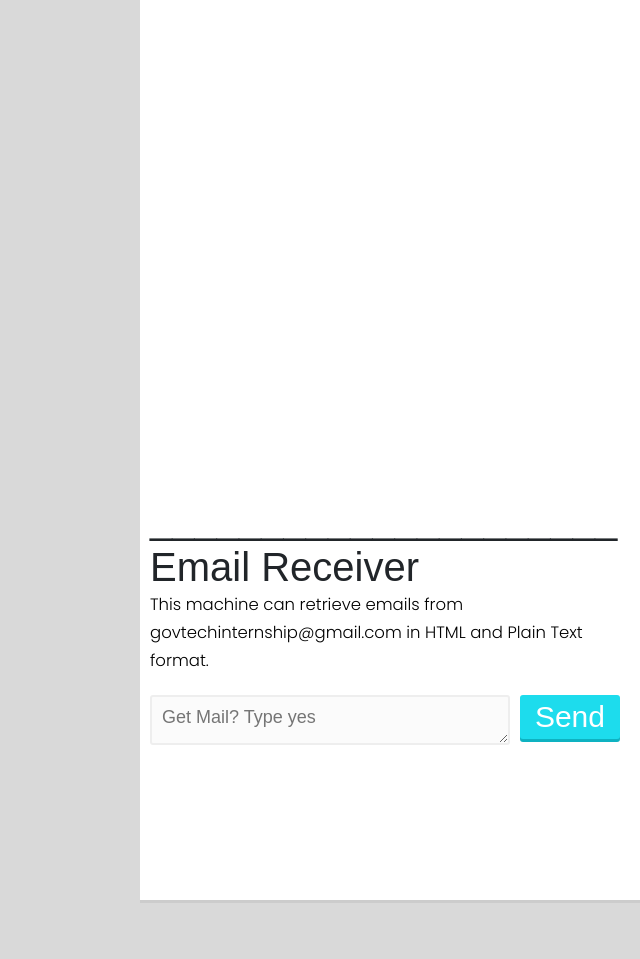
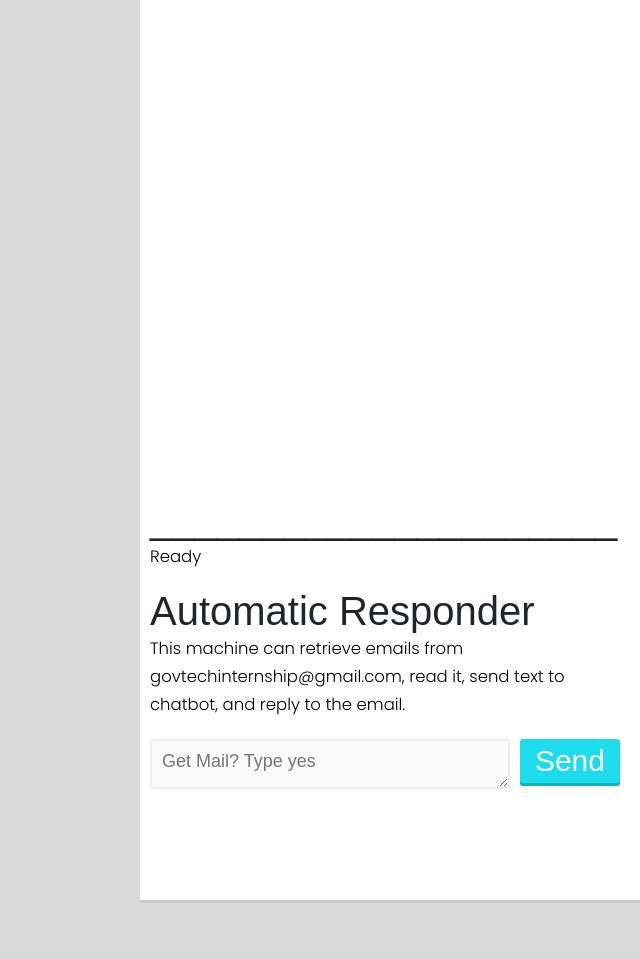
Before and after one commit to MITeoRIte/Chatbot-4.1, a Django app: page /polls/getmail/ in a window 1400 px wide. Shown: the top 959 px of the page, without its empty margins (760-1400 px from the left). Run offline with Django 3.2, Linux system fonts and the light colour scheme; parts of the project's set-up code (start-up, migrations or seed data) failed here and were passed over; some libraries are stand-ins or nearby versions.

Commit message:
Fixing bugs

```diff
--- a/polls/templates/polls/getmail.html
+++ b/polls/templates/polls/getmail.html
@@ -400,9 +400,10 @@ a.article:hover {
 		<p id="showlog1" class="showlog">&nbsp;</p>
 	</div>
     <h1> _____________________ </h1>
-		<h1>Email Receiver </h1><p>This machine can retrieve emails from govtechinternship@gmail.com in HTML and Plain Text format.</p>
+    <p id="thinking">Ready</p>
+		<h1>Automatic Responder </h1><p>This machine can retrieve emails from govtechinternship@gmail.com, read it, send text to chatbot, and reply to the email.</p>
 		<div class="chatlogs">
-			<p id="thinking"></p>
+
 		</div>
 		<div class="chat-form">
 			<textarea id="textdifang" placeholder="Get Mail? Type yes"></textarea>
@@ -411,8 +412,8 @@ a.article:hover {
 
 		<script>
 		var messages = [],
-		UM = "", //keeps track of the most recent input string from the user  //var keeps track of what the chatbot is going to say
-		botName = 'Tom',
+        text = "",
+		botName = 'Bot Bob',
 		textbeforesplit = "",
 		textonly = "",
 		talking = true; //name of the chatbot
@@ -427,18 +428,69 @@ a.article:hover {
 					textbeforesplit = textdifang.value; //stores what the user type
 					textdifang.value = ""; //Resets the textbox
                     messages.push("<b>You: </b>" + textbeforesplit);
+                    document.getElementById("thinking").innerHTML = "Please give Bob a second...";
 					$.ajax({ //Uses AJAX to send message to chatbot
                 		type: 'POST',
                 		url: 'getamail/',
 						data: {'message': textbeforesplit}, //sends message to chatbot MAYBE CAN SEPERATE IT INTO FIELDS COS ITS NO CHATBOT
-                		success: function(data) { //once reply is received,
-							var botMessage = data; //stores reply in botMessge
-                            document.getElementById("thinking").innerHTML = "";
-                            messages.push("<b>" + botName + "</b> " + botMessage); //add bot's message to var messages
+                		dataType: 'json',
+                        success: function(data) { //once reply is received,
+							var botMessage = data.mailmessage; //stores reply in botMessge
+                            var replymail = data.mailsender;
+                            var subject = String(data.mailsubject);
+                            if (subject.startsWith("RE:")){
+                                var subjectforreply = (subject);
+                            }else{
+                                var subjectforreply = ("RE: " + subject)}
+                            // alert("email received: \n\nSubject: " + subject + "\nBody: \n" + botMessage + "\n\nfrom: " + replymail);
+                            document.getElementById("thinking").innerHTML = "Ready";
+                            messages.push("<b>Received: </b> " + botMessage); //add bot's message to var messages
                             for (var i = 1; i < 11; i++) {
                                 if (messages[messages.length - i]){
                                     document.getElementById("showlog" + i).innerHTML = messages[messages.length - i];
                                 }}
+                            $.ajax({ //Uses AJAX to send message to chatbot
+                                type: 'POST',
+                                url: 'sendtochatterbot/',
+                                data: {'message': botMessage}, //sends message to chatbot MAYBE CAN SEPERATE IT INTO FIELDS COS ITS NO CHATBOT
+                                success: function(data) { //once reply is received,
+                                    var botreply = data; //stores reply in botMessge
+                                    var text = String(botreply);
+                                    // alert("Here's what I will be saying: " + botreply);
+                                    setTimeout(function(){
+                                        document.getElementById("thinking").innerHTML = "Ready";
+                                        messages.push("<b>Sent: </b> " + botreply); //add bot's message to var messages
+                                        for (var i = 1; i < 11; i++) {
+                                            if (messages[messages.length - i]){
+                                                document.getElementById("showlog" + i).innerHTML = messages[messages.length - i];
+                                            }
+                                        }
+
+
+                                    },1000);
+                                    // alert("Now sending " + text + " to " + replymail);
+                                    document.getElementById("thinking").innerHTML = "Please give Bob another second...";
+                                    var UM = ["govtechinternship@gmail.com", "mcONLINE123", "frommail", replymail, subjectforreply, text];
+                                    $.ajax({ //Uses AJAX to send message to chatbot
+                                        type: 'POST',
+                                        url: 'sendamail/',
+                                        data: {'USERNAME': UM[0], 'PASSWORD': UM[1], 'FROMMAIL': UM[2], 'TOMAIL': UM[3], 'SUBJECTTEXT':UM[4], 'BODYTEXT':String(UM[5])}, //sends message to chatbot MAYBE CAN SEPERATE IT INTO FIELDS COS ITS NO CHATBOT
+                                        success: function(data) { //once reply is received,
+                                            botMessage = data; //mail sent!
+                                            messages.push("<b>" + botName + ": </b> " + botMessage); //add bot's message to var messages
+                                            for (var i = 1; i < 8; i++) {
+                                                if (messages[messages.length - i]){
+                                                    document.getElementById("showlog" + i).innerHTML = messages[messages.length - i];
+                                                }
+                                            }
+                                            document.getElementById("thinking").innerHTML = "Ready";
+                                        }
+                                    });
+                                }
+                            });
+
+
+
                 		}
             		});
 
--- a/polls/templates/polls/sendmail.html
+++ b/polls/templates/polls/sendmail.html
@@ -186,6 +186,7 @@
 </label>
 	<div class="chatbox">
 		<h1>Please enter: </h1><p>EMAIL, PASSWORD, FROMMAIL, TOMAIL, SUBJECT TEXT, BODY TEXT</p>
+		<h3>You can copy and paste: </h3><span>govtechinternship@gmail.com, mcONLINE123, frommail, tomail,subject,body</span>
 		<div class="chatlogs">
 			<p id="chatlog7" class="chatlog">&nbsp;</p>
     		<p id="chatlog6" class="chatlog">&nbsp;</p>
@@ -206,7 +207,7 @@
 		var messages = [],
 		UM = "", //keeps track of the most recent input string from the user
 		botMessage = "", //var keeps track of what the chatbot is going to say
-		botName = 'Tom',
+		botName = 'Bot Bob',
 		textbeforesplit = "",
 		textonly = "",
 		talking = true; //name of the chatbot
@@ -222,7 +223,7 @@
 					textonly = UM.splice(5,999); //this takes out all those after the 5th comma and combine it
 					UM.push(textonly);
 					alert("This is what you will be sending: \n " + UM[UM.length - 1]);
-					document.getElementById("thinking").innerHTML = "Thinking...";
+					document.getElementById("thinking").innerHTML = "Please give Bob a second...";
 					textdifang.value = ""; //Resets the textbox
 					messages.push("<p>You: " + UM + "</p>"); //adds the value of the chatbox to the array messages
 					$.ajax({ //Uses AJAX to send message to chatbot
--- a/polls/urls.py
+++ b/polls/urls.py
@@ -6,7 +6,9 @@ urlpatterns = [
     path('sendmail', views.sendmail),#perfected
     path('converse/',views.displaychatbot),
     path('converse/sendtochatterbot/',views.send_replyfromChatterbot),#perfected
+    path('getmail/sendtochatterbot/', views.send_replyfromChatterbot),
     path('sendamail/', views.sendamail), #perfected
     path('getmail/getamail/', views.getamail), #perfected
+    path('getmail/sendamail/', views.sendamail),
     path('getmail/', views.getmail), #perfected
 ]
--- a/polls/views.py
+++ b/polls/views.py
@@ -12,9 +12,15 @@ from chatterbot.trainers import ListTrainer
 from chatterbot import ChatBot
 bot = ChatBot('Test')
 bot.set_trainer(ListTrainer)
+trainerset = []
 for f in os.listdir('/Users/yuxin/Desktop/chatterbotfiles'):
-    toprocess = open('/Users/yuxin/Desktop/chatterbotfiles/' + f, 'rb').readlines()
-    bot.train(toprocess)
+    with open('/Users/yuxin/Desktop/chatterbotfiles/' + f, encoding="utf-16") as toprocess:
+        for line in toprocess:
+            linestripped = str(line).rstrip("b'")
+            linefinal = linestripped.rstrip("\n'")
+            print(str(linefinal))
+            trainerset.append(str(linefinal))
+        bot.train(trainerset)
 def send_replyfromChatterbot(request):
     xinxi = request.POST['message']
     reply = bot.get_response(xinxi)
@@ -37,10 +43,16 @@ def getmail(request):
 from sendmail import sendmailclass
 success = False
 def sendamail(request):
-    reply = "Success!"
+    print("sendamail function invoked")
+    reply = "Mail sent!"
     xinxi = request.POST
     print(xinxi)
-    sendmailclass.sendmailfunc(xinxi["USERNAME"],xinxi["PASSWORD"],xinxi["FROMMAIL"],xinxi["TOMAIL"],xinxi["SUBJECTTEXT"],xinxi["BODYTEXT"]) #user, password, frommail, tomail, subjecttext, bodytext
+    try:
+        print("send mail requested")
+        sendmailclass.sendmailfunc(xinxi["USERNAME"],xinxi["PASSWORD"],xinxi["FROMMAIL"],xinxi["TOMAIL"],xinxi["SUBJECTTEXT"],xinxi["BODYTEXT"]) #user, password, frommail, tomail, subjecttext, bodytext
+        print("send mail passed.")
+    except:
+        print("send mail failed.")
     return HttpResponse(reply)
 def sendmail(request):
     return render(request, 'polls/sendmail.html', {'title' : 'Chatting2'})
--- a/sendmail.py
+++ b/sendmail.py
@@ -14,6 +14,8 @@ class sendmailclass():
         subject = subjecttext
         print(bodytext)
         body = str(bodytext) #"Hey, what's up?\n\n- You"
+        # UNCOMMENT LINE BELOW TO ADD HEADER AND FOOTER TO EMAIL.
+        # body = "Hi there,\n\n" + body + "\n\nWarmest Regards,\nEthan"
         print(body)
 
         email_text  = "Subject: {}\n\n{}".format(subject, body)
@@ -33,10 +35,10 @@ class sendmailclass():
             print("identification successful")
             server.login(gmail_user, gmail_password)
             print("login successful")
-            server.sendmail(sent_from, to, email_text)
+            server.sendmail(sent_from, tomail, email_text)
             print("send mail successful")
             server.close()
-            print('Email sent!')
+            print('Email sent!: ' + email_text)
             return HttpResponse("Successful!")
         except:
             print('Something went wrong...')
```
Also changed, not shown: receivemail.py (+11 -3 lines), db.sqlite3, 6 other files.
